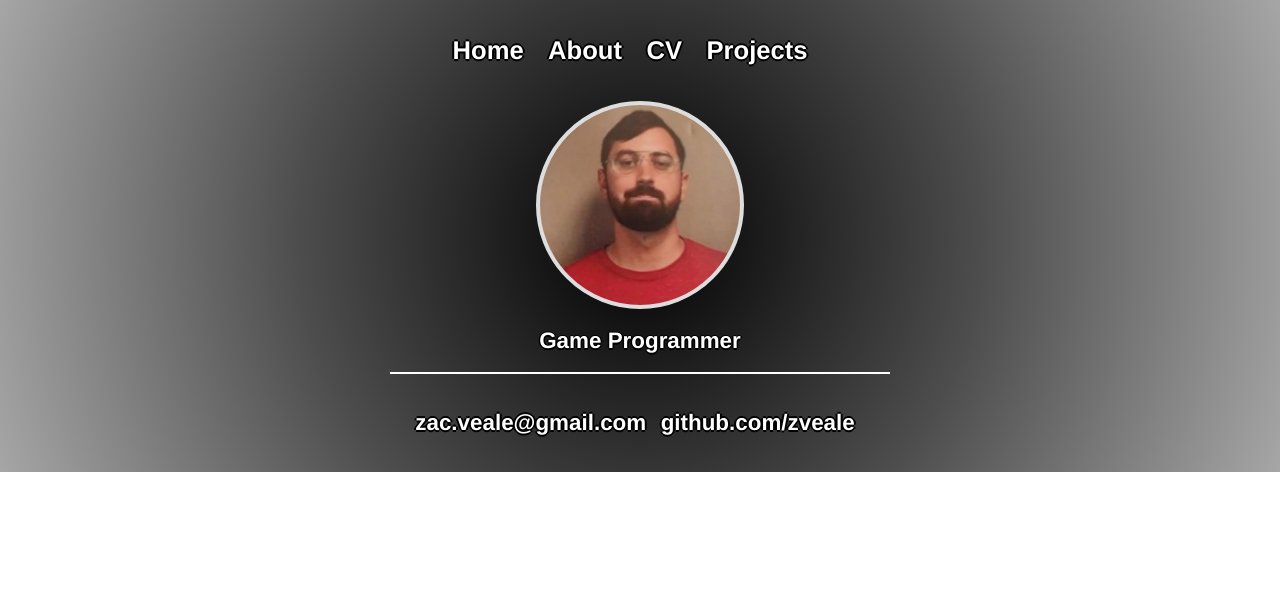
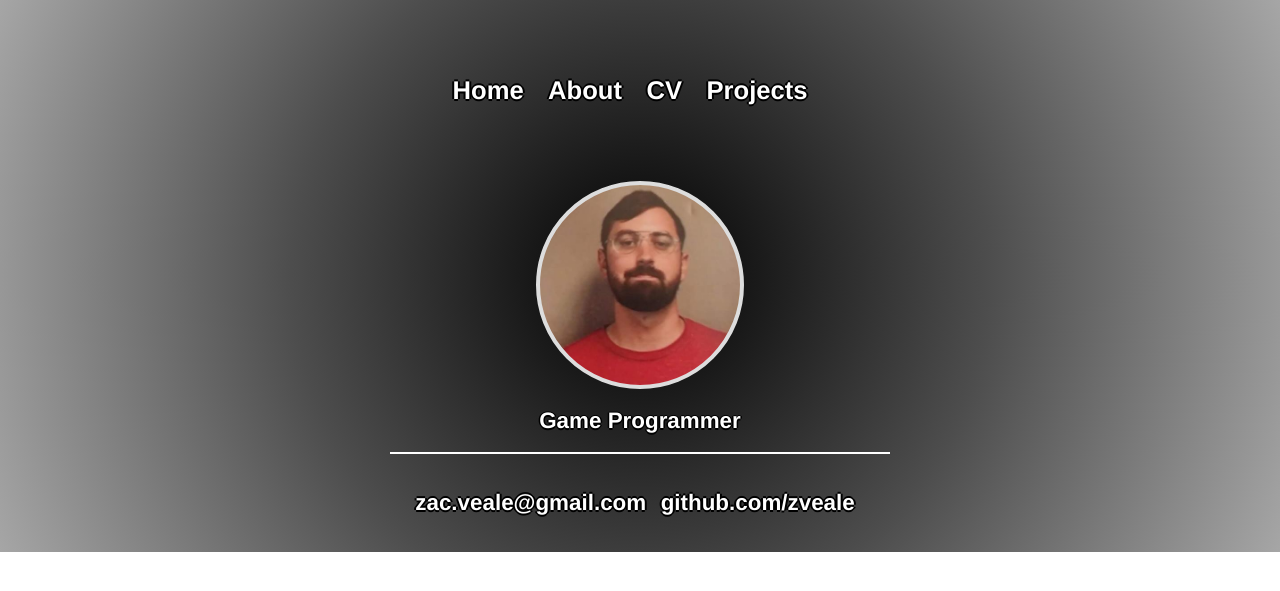
Before and after one commit to zveale/zveale.github.io, a Jekyll site: the page built from index.html, in a window 1280 px wide. Shown: the top 591 px of the page. Built offline with Jekyll 4.4.1, drawn with Linux system fonts in a browser that asks for light colours.

Commit message:
Update main.css

```diff
--- a/css/main.css
+++ b/css/main.css
@@ -17,7 +17,7 @@ body {
 }
 nav ul {
     font-family:'Helvetica', 'Arial', 'Sans-Serif';
-    padding: 20px;
+    padding: 60px;
     list-style: none;
     font-weight: bold;
 	color: white;
```
